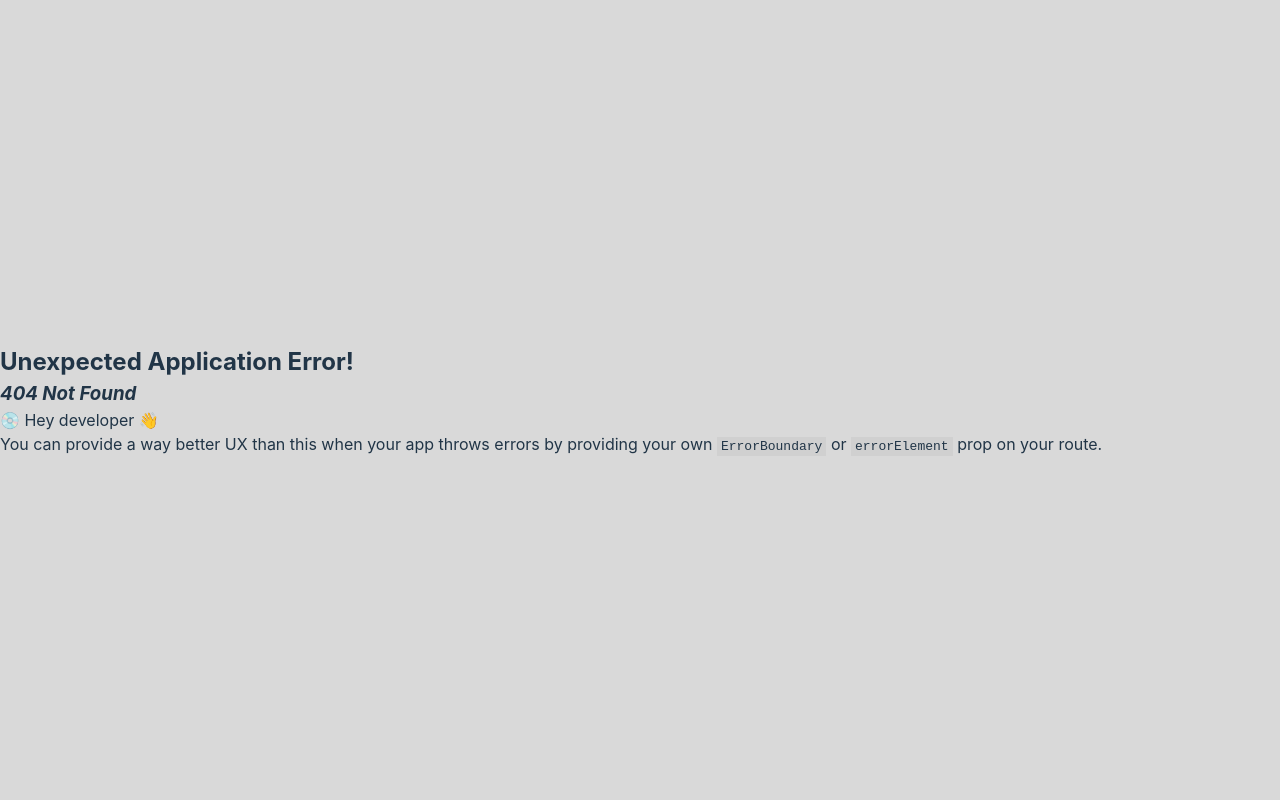
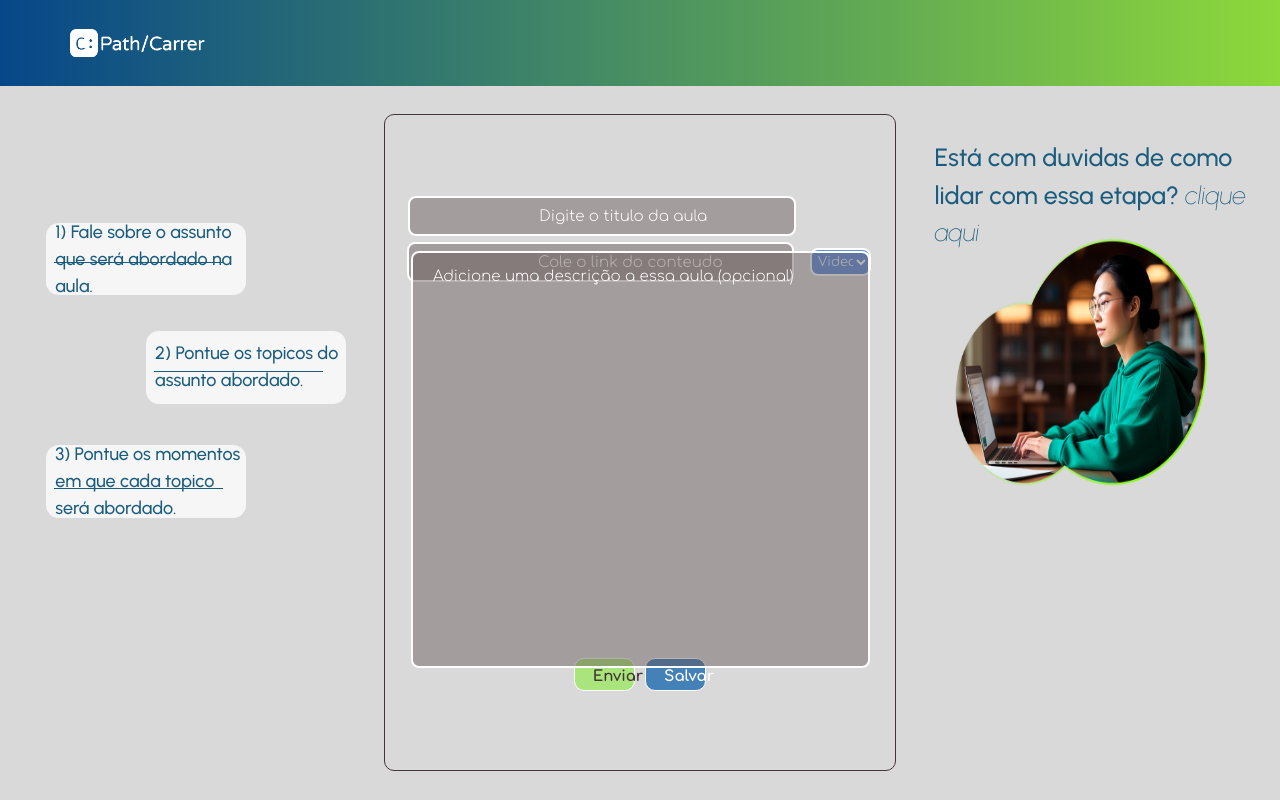
Before and after one commit to AlisonMartinss/Path-Directory---Front, a React (Vite) app in the folder PathDirectory/: page /modulo/conteudo in a window 1280 px wide. Before the commit this address had no page. Built offline with nearby package versions, Linux system fonts and the light colour scheme.

Commit message:
Trabalhando na context

```diff
--- a/PathDirectory/src/App.jsx
+++ b/PathDirectory/src/App.jsx
@@ -19,6 +19,7 @@ import './Estiloapp/estiloDoApp.css'
 import '../src/App.css'
 
 import { useState } from 'react'
+import { PathProvider } from './Providers/pathProvider'
 
 const browserRouter =
 createBrowserRouter(createRoutesFromElements(
@@ -28,12 +29,37 @@ createBrowserRouter(createRoutesFromElements(
   <Route path="/loby" element={<Loby/>}/>
   <Route path="/star" element={<StarButton/>}/>
   <Route path="/loby/curso" element={<Curso/>}/>
-  <Route path="/loby/path" element={<Path/>}/>
-  <Route path="/loby/path/modulo" element={<Criarmodulo/>}/>
-  <Route path="/loby/path/modulo/conteudo" element={<Conteudo/>}/>
   <Route path="/loby/lab" element={<Duvidas/>}/>
   <Route path="/loby/PathExplorer" element={<PathExplorer/>}/>
   <Route path="/loby/PathExplorer/ConteudoPath" element={<ConteudoPath/>}/>
+
+  {/* Envolvendo apenas as rotas relacionadas a "path" com o contexto */}
+  <Route
+        path="/loby/path"
+        element={
+          <PathProvider>
+            <Path />
+          </PathProvider>
+        }
+  />
+  <Route
+          path="modulo"
+          element={
+            <PathProvider>
+              <Criarmodulo />
+            </PathProvider>
+          }
+  />
+  <Route
+          path="modulo/conteudo"
+          element={
+            <PathProvider>
+              <Conteudo />
+            </PathProvider>
+          }
+  />
+
+
 </Route>
 ))
 
--- a/PathDirectory/src/Pages/Conteudo/Conteudo.jsx
+++ b/PathDirectory/src/Pages/Conteudo/Conteudo.jsx
@@ -4,8 +4,59 @@ import Home2 from '../Home2/Home2';
 import Duvidas from '../FunçõesGlobais/Duvidas/Duvidas';
 import Dicas from '../FunçõesGlobais/Dicas/Dicas';
 import '../../../public/Midias/comoLidar.png'
+import {useEffect, useState} from 'react'
 
 function Conteudo () {
+
+    /*const [formClass, setClass] = useState([{
+        name:"",
+        title:"",
+        link:"",
+        description:"",
+        model:""
+    }])*/
+        const [contagem, setContagem] = useState(0); // Estado para contagem
+
+        function atribuir() {
+          setContagem(contagem + 1); // Incrementa o estado
+          alert(contagem); // Mostra o próximo valor
+        }
+    const [formClass, setClass] = useState([]);
+
+    const [titleData,setTitle] = useState("");
+    const [linkData,setLink]   = useState("");
+    const [descData,setDesc]   = useState("");
+    const [modelData,setModel]   = useState("");
+
+    const addAula = () => {
+        setClass([
+            ...formClass,
+        {
+            title:titleData,
+            link:linkData,
+            description:descData,
+            model:modelData
+        }]);
+    }
+
+    const clearCamp = () => {
+        setTitle("");
+        setLink("");
+        setDesc("");
+        setModel("");
+    }
+
+    const mostraLista = () =>{
+        console.log("=-=-=-=-=-=-=-=-=-=-=-=-=-=-= ")
+        for (let i = 0; i < formClass.length; i++){
+            console.log(formClass[i]);
+        }
+    }
+
+    useEffect(function() {
+        mostraLista();
+      },[formClass,contagem]);
+
     return (
 
         <div className='cud-main'>
@@ -16,15 +67,17 @@ function Conteudo () {
 
                     <form className='cud-form'>
                         <div className='cud-input_Path cud-input-tit'>
-                            <input className='cud-inside_name cud_inside-glo global-txt' type="text" id="nome" name="nome" placeholder="Digite o titulo da aula"/>
+                            <input onChange={(event => setTitle(event.target.value))} className='cud-inside_name cud_inside-glo global-txt'
+                            type="text" id="nome" name="name" placeholder="Digite o titulo da aula"/>
                             <div className='cud-mat' ></div>
                         </div>
 
 
                         <div className='cud-input_Path cud-input-lin'>
-                            <input className='cud-inside_link cud_inside-glo global-txt' type="text" id="nome" name="nome" placeholder="Cole o link do conteudo"/>
+                            <input onChange={(event => setLink(event.target.value))} className='cud-inside_link cud_inside-glo global-txt' type="text"
+                            id="nome" name="link" placeholder="Cole o link do conteudo"/>
 
-                            <select className='cud-opc' id="opcoes" name="opcao">
+                            <select onChange={(event => setModel(event.target.value))} className='cud-opc' id="opcoes" name="opcao">
                                 <option value="yTube">Video no YouTube</option>
                                 <option value="outro">Outro</option>
                             </select>
@@ -32,12 +85,23 @@ function Conteudo () {
 
 
                         <div className='cud-descricao '>
-                            <textarea className='cud-descricao_area global-txt' placeholder='Adicione uma descrição a essa aula (opcional)' id="description" name="description" rows="4" cols="50" maxlength="3000"></textarea>
+                            <textarea onChange={(event => setDesc(event.target.value))} className='cud-descricao_area global-txt' placeholder='Adicione uma descrição a essa aula (opcional)' id="description" name="description" rows="4" cols="50" maxlength="3000"></textarea>
                         </div>
 
                         <div className='botoes'>
-                            <button className='cud-botao' type="submit">Enviar</button>
-                            <button className='cud-botaoSalvar' type="submit">Salvar</button>
+                            <button className='cud-botao' type="submit">
+                                Enviar
+                            </button>
+
+                            <button onClick={(event) => {event.preventDefault();
+                                addAula();
+                                clearCamp();
+                                mostraLista();
+                                atribuir()
+                            ;}}
+                            className='cud-botaoSalvar' type="submit">
+                                Salvar
+                            </button>
                         </div>
 
 
--- a/PathDirectory/src/Pages/CriarModulo/Criarmodulo.jsx
+++ b/PathDirectory/src/Pages/CriarModulo/Criarmodulo.jsx
@@ -1,8 +1,26 @@
 import '../CriarModulo/Criarmodulo.css'
 import '../../../public/Midias/etapas-img.png'
 import Home2 from '../Home2/Home2';
+import {useEffect, useState} from 'react'
 
 function Criarmodulo () {
+
+    const [formData, setFormData] = useState({
+      name: "",
+      descripitions: "",
+    });
+
+    const handleInputChange = (event) => {
+        const { name, value } = event.target;
+        setFormData({ ...formData, [name]: value });
+      };
+
+    useEffect(function() {
+      console.log(formData.name);
+      console.log(formData.descripitions);
+    },[formData]);
+
+
     return (
         <div className='main_modulo'>
             <header className='header_Path'>
@@ -26,11 +44,14 @@ function Criarmodulo () {
 
                     <form className='CrMo-form' action="">
                         <div className='CrMo-input_Path'>
-                            <input className='CrMo-inside_input_Path' type="text" id="nome" name="nome" placeholder="Digite o nome do modulo"/>
+                            <input onChange={(event) => handleInputChange(event)} className='CrMo-inside_input_Path' type="text"
+                            id="name" name="name" placeholder="Digite o nome do modulo"/>
                         </div>
 
                         <div className='CrMo-descricao'>
-                            <textarea className='CrMo-descricao_area' placeholder='Descreva seu Path . . .' id="description" name="description" rows="4" cols="50" maxlength="3000"></textarea>
+                            <textarea onChange={(event) => handleInputChange(event)} className='CrMo-descricao_area'
+                            placeholder='Descreva seu Path . . .' id="description" name="descripitions" rows="4" cols="50"
+                            maxlength="3000"></textarea>
                         </div>
 
                         <button className='CrMo-botao' type="submit">Enviar</button>
--- a/PathDirectory/src/Pages/Path/Path.jsx
+++ b/PathDirectory/src/Pages/Path/Path.jsx
@@ -2,15 +2,23 @@ import '../Path/Path.css'
 import Home2 from "../Home2/Home2";
 import CaixaInput from '../FunçõesGlobais/CaixaInput/CaixaInput';
 import '../../../public/Midias/etapas-img.png'
-import {useEffect, useState} from 'react'
+
+
+
+import {useContext, useEffect, useState} from 'react'
+import { PathContext } from '../../Providers/pathProvider';
+
+
 
 function Path () {
 
-  const [formData, setFormData] = useState({
+  const {setFormData, formData} = useContext(PathContext);
+
+  /*const [formData, setFormData] = useState({
     name: "",
     descripitions: "",
     adjectives: ["1","2","3","4","5"],
-  });
+  });*/
 
   const handleInputChange = (event) => {
     const { name, value } = event.target;
@@ -73,7 +81,8 @@ return (
     <div className='central'>
         <form className='form_Path' action="">
             <div className='input_Path'>
-              <input onChange={(event) => handleInputChange(event)} className='inside_input_Path' type="text" id="nome" name="name" placeholder="Digite o nome do seu Path"/>
+              <input onChange={(event) => handleInputChange(event)} className='inside_input_Path'
+              type="text" id="nome" name="name" placeholder="Digite o nome do seu Path"/>
             </div>
 
             <div className='CTO'>
@@ -89,7 +98,9 @@ return (
             </div>
 
             <div className='descricao'>
-             <textarea onChange={(event) => handleInputChange(event)} name="descripitions" className='descricao_area' placeholder='Descreva seu Path . . .' id="description" rows="4" cols="50" maxlength="3000"></textarea>
+             <textarea onChange={(event) => handleInputChange(event)} name="descripitions"
+             className='descricao_area' placeholder='Descreva seu Path . . .' id="description" rows="4"
+             cols="50" maxlength="3000"></textarea>
             </div>
 
             <input className='submit_Path' type="submit" value="Enviar"></input>
--- /dev/null
+++ b/PathDirectory/src/Providers/pathProvider.jsx
@@ -0,0 +1,16 @@
+import { createContext, useState } from "react";
+
+
+
+export const PathContext = createContext();
+
+export const PathProvider = ({ children }) => {
+    const [formData, setFormData] = useState({
+        name: "",
+        descripitions: "",
+        adjectives: ["1","2","3","4","5"],
+    });
+ return <PathContext.Provider value={{setFormData,formData}}>
+            {children}
+        </PathContext.Provider>
+}
```
